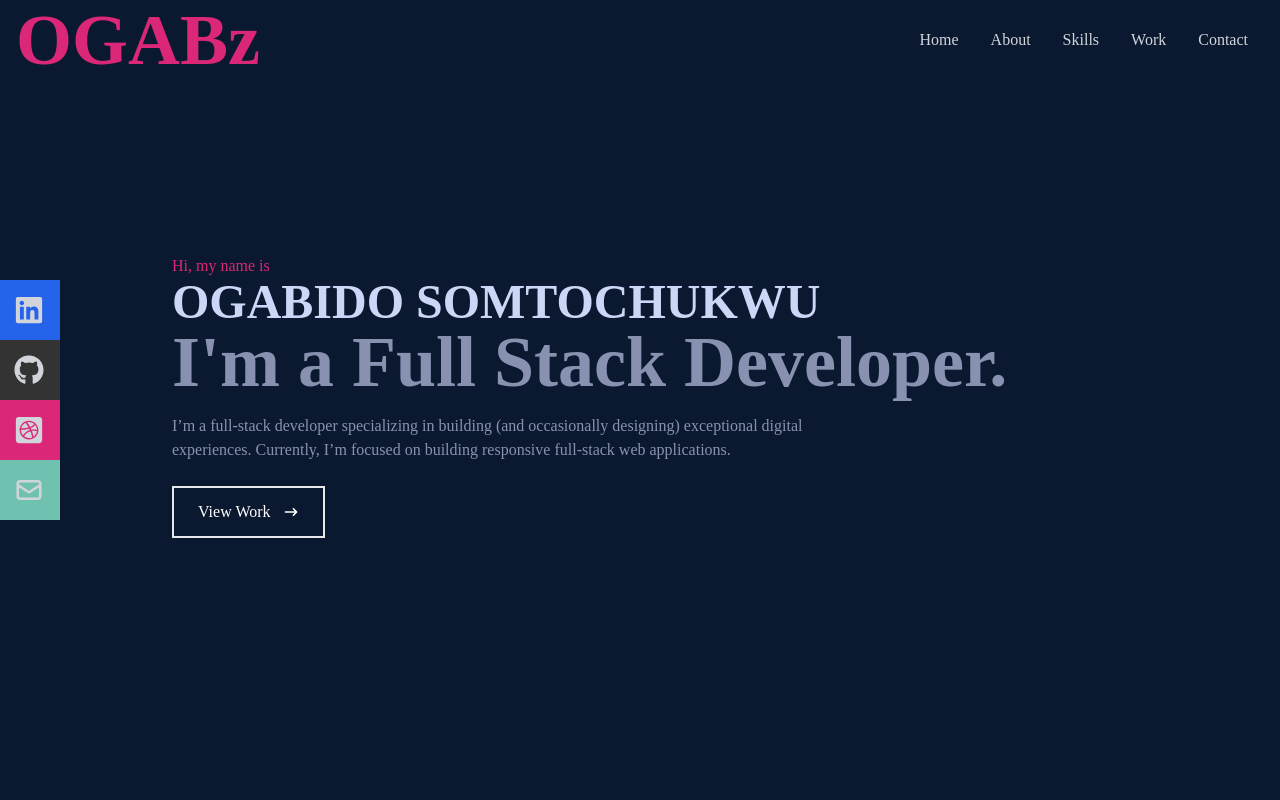
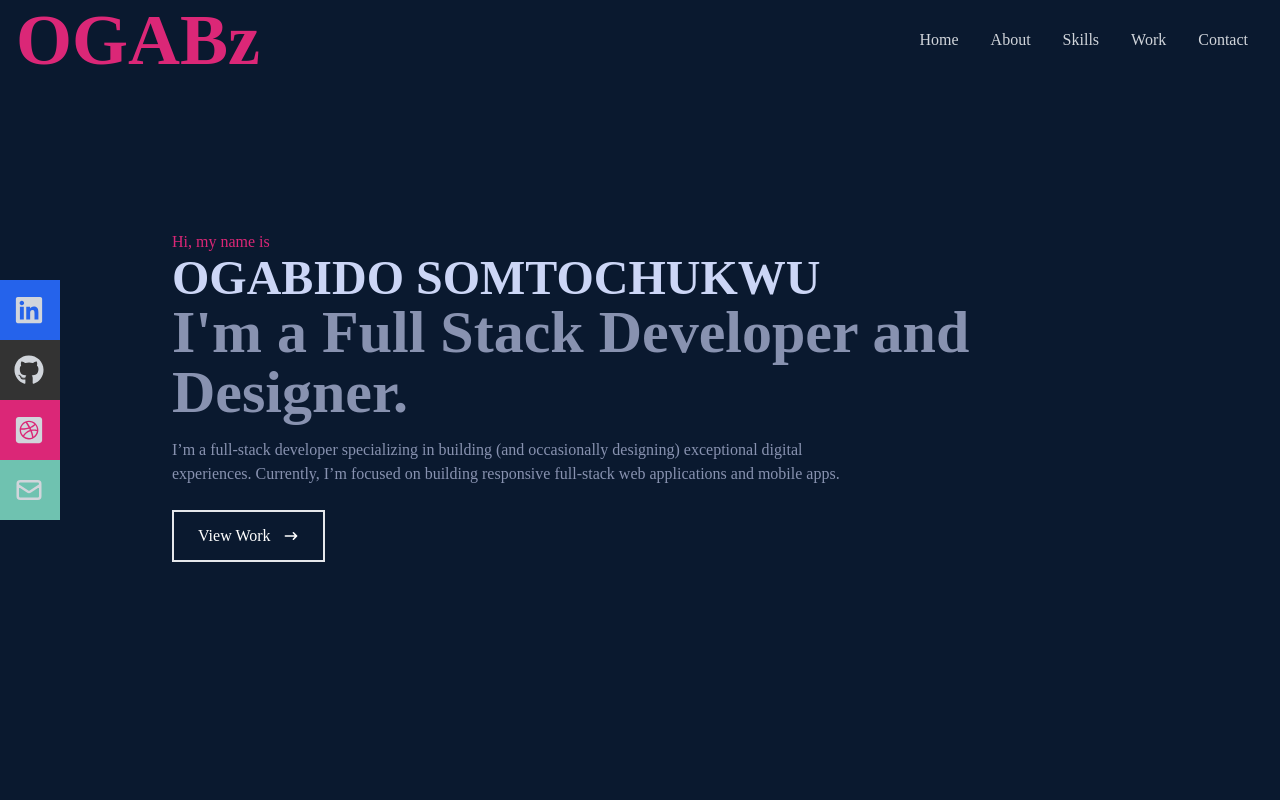
Before and after one commit to ogabz-byte/my-portfolio, a React (Create React App) app: page / in a window 1280 px wide. Shown: the top 800 px of the page. Built offline with nearby package versions, Linux system fonts and the light colour scheme.

Commit message:
Update Home.jsx

```diff
--- a/src/component/Home.jsx
+++ b/src/component/Home.jsx
@@ -10,13 +10,13 @@ const Home = () => {
         <h1 className="text-3xl sm:text-5xl font-bold text-[#ccd6f6]">
           OGABIDO SOMTOCHUKWU
         </h1>
-        <h2 className="text-4xl sm:text-7xl font-bold text-[#8892b0]">
-          I'm a Full Stack Developer.
+        <h2 className="text-3xl sm:text-6xl font-bold text-[#8892b0]">
+          I'm a Full Stack Developer and Designer.
         </h2>
         <p className="text-[#8892b0] py-4 max-w-[700px]">
           I’m a full-stack developer specializing in building (and occasionally
           designing) exceptional digital experiences. Currently, I’m focused on
-          building responsive full-stack web applications.
+          building responsive full-stack web applications and mobile apps.
         </p>
         <div>
           <button className="text-white group border-2 px-6 py-3 my-2 flex items-center hover:bg-pink-600 hover:border-pink-600">
```
